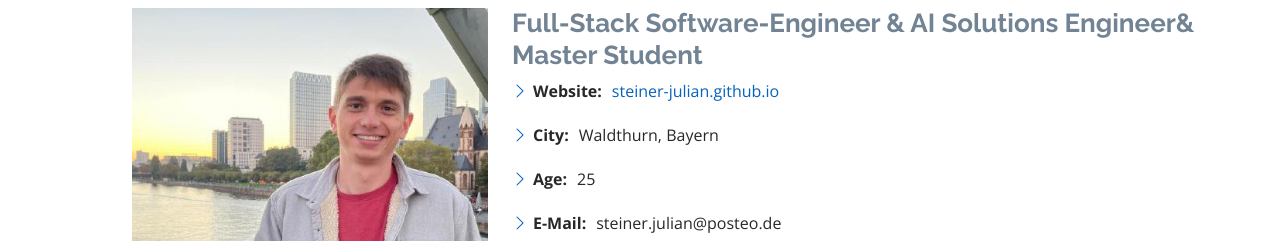
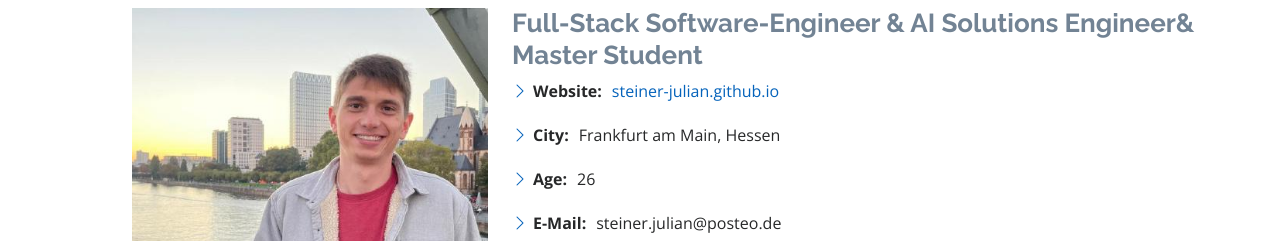
Before and after one commit to steiner-julian/steiner-julian.github.io, a plain HTML site: page index.html in a window 1280 px wide. Shown: the part 960-1201 px from the top of the page. Drawn offline with nearby package versions, Linux system fonts and the light colour scheme.

Commit message:
Update city and age.

```diff
--- a/index.html
+++ b/index.html
@@ -83,8 +83,8 @@
               <div class="col-lg-6">
                 <ul>
                   <li><i class="bi bi-chevron-right"></i> <strong>Website:</strong> <span><a href="https://steiner-julian.github.io/">steiner-julian.github.io</a></span></li>
-                  <li><i class="bi bi-chevron-right"></i> <strong>City:</strong> <span>Waldthurn, Bayern</span></li>
-                  <li><i class="bi bi-chevron-right"></i> <strong>Age:</strong> <span>25</span></li>
+                  <li><i class="bi bi-chevron-right"></i> <strong>City:</strong> <span>Frankfurt am Main, Hessen</span></li>
+                  <li><i class="bi bi-chevron-right"></i> <strong>Age:</strong> <span>26</span></li>
                   <li><i class="bi bi-chevron-right"></i> <strong>E-Mail:</strong> <span>steiner.julian@posteo.de</span></li>
                 </ul>
               </div>
```
